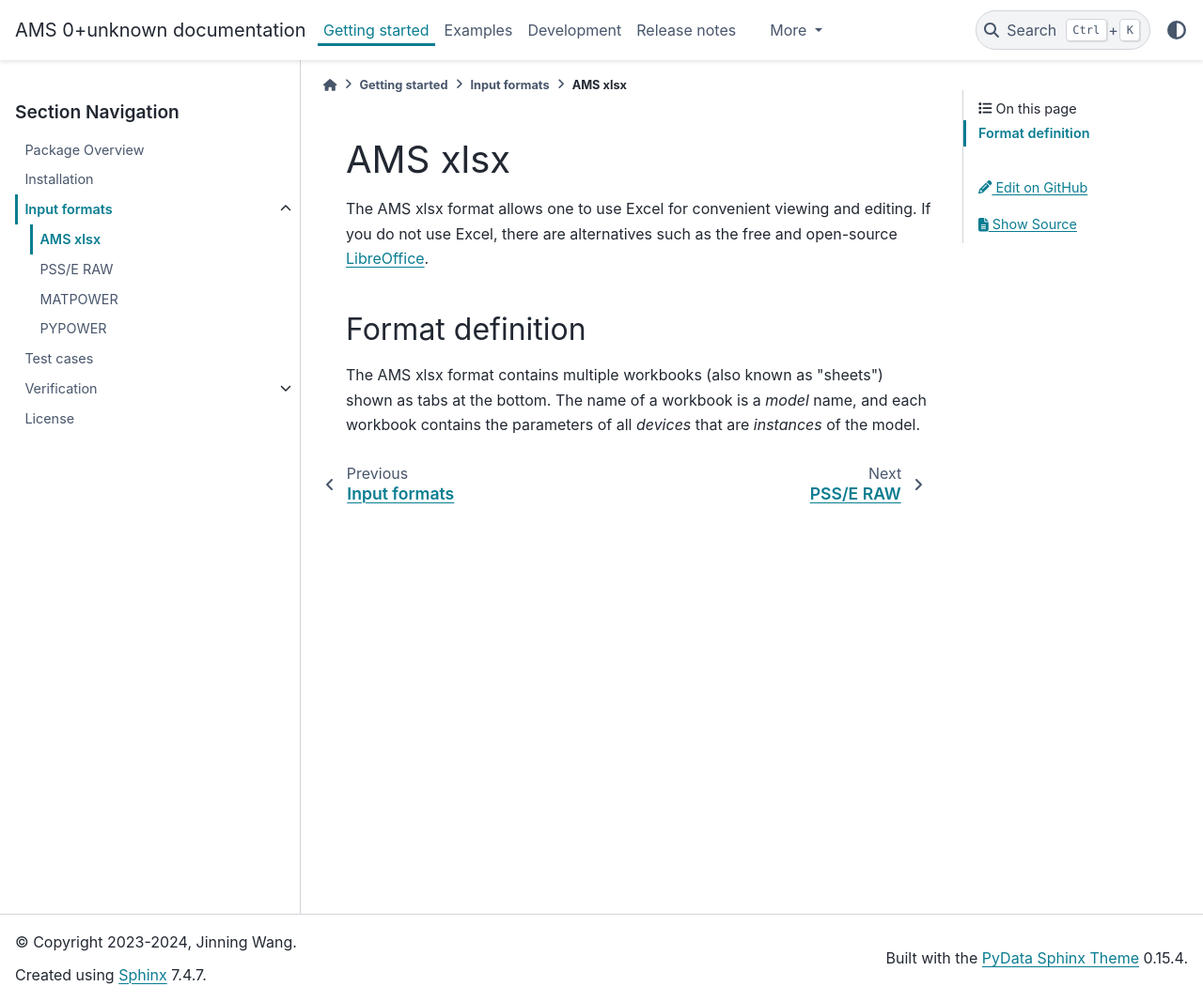
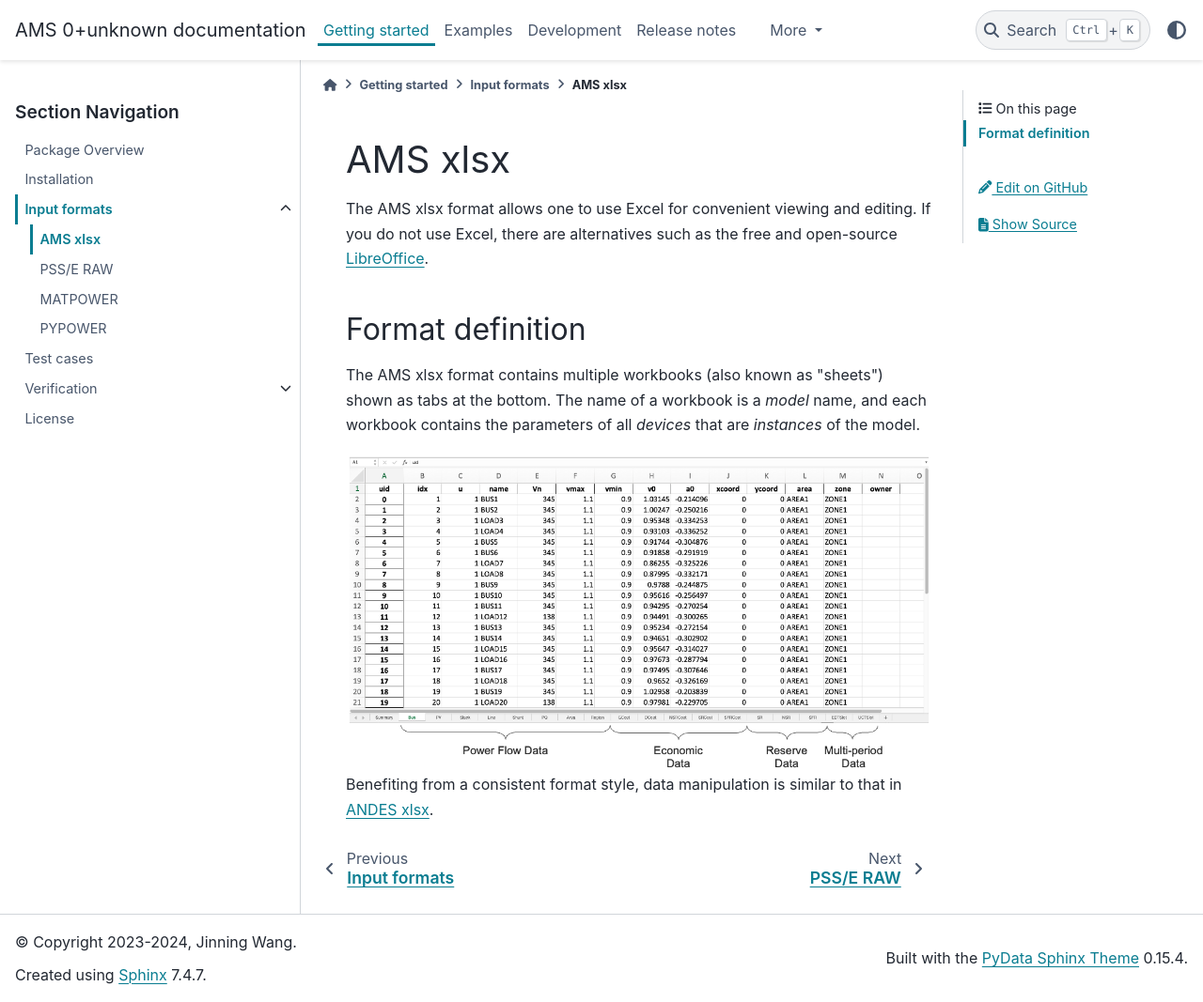
Before and after one commit to CURENT/ams, a Sphinx documentation site: the page built from docs/source/getting_started/formats/xlsx.rst, in a window 1280 px wide and 1067 px high. Shown: the whole window at 94% size. Built offline with Sphinx 7.4.7 and the PyData theme 0.15.4, drawn with Linux system fonts in a browser that asks for light colours; pages that are not in the unit, such as notebooks, are missing from menus.

Commit message:
Add xlsx format description

```diff
--- a/docs/source/getting_started/formats/xlsx.rst
+++ b/docs/source/getting_started/formats/xlsx.rst
@@ -14,3 +14,10 @@ The AMS xlsx format contains multiple workbooks (also known as "sheets") shown
 as tabs at the bottom. The name of a workbook is a *model* name, and each
 workbook contains the parameters of all *devices* that are *instances* of the
 model.
+
+.. image:: xlsx.png
+   :width: 700
+   :alt: Example of an AMS xlsx file
+
+Benefiting from a consistent format style, data manipulation is similar to that in
+`ANDES xlsx <http://andes.rtfd.io/en/latest/getting_started/formats/xlsx.html>`_.
```
